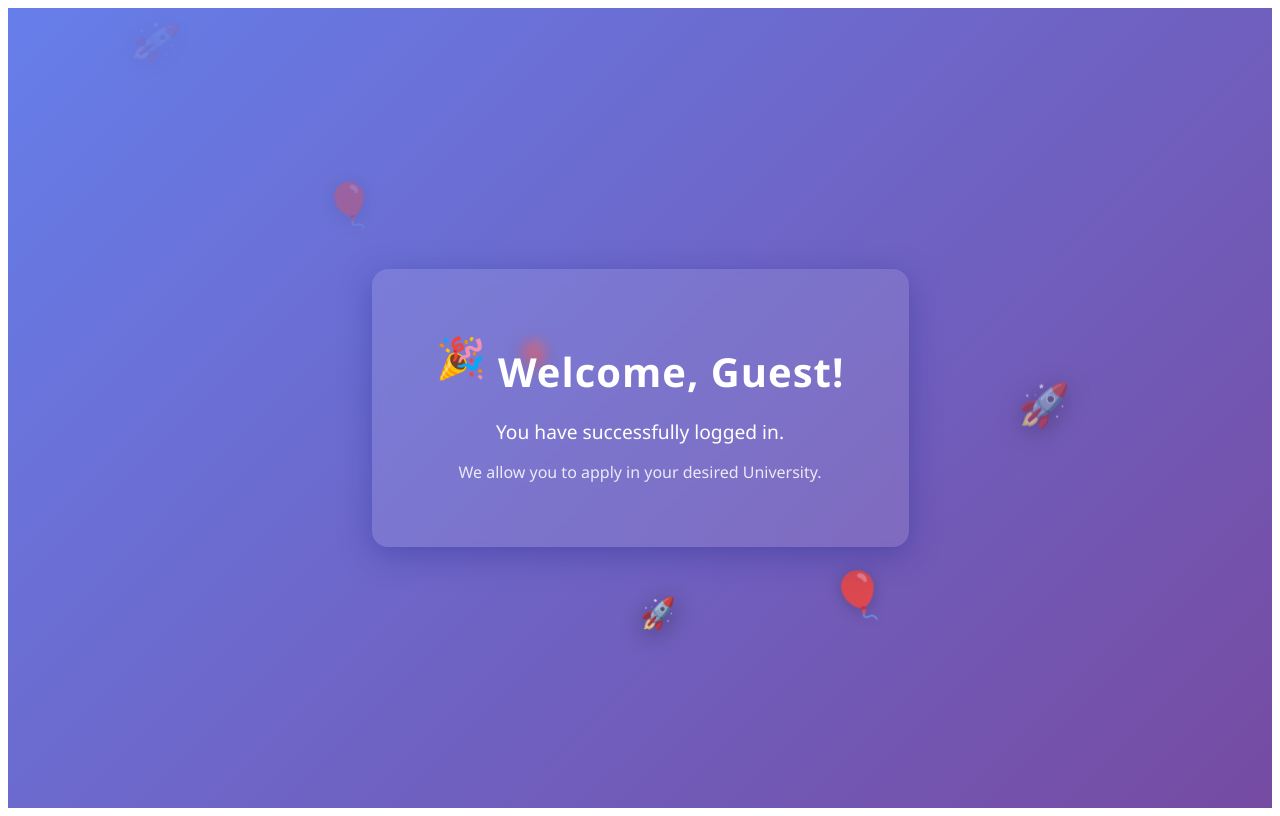
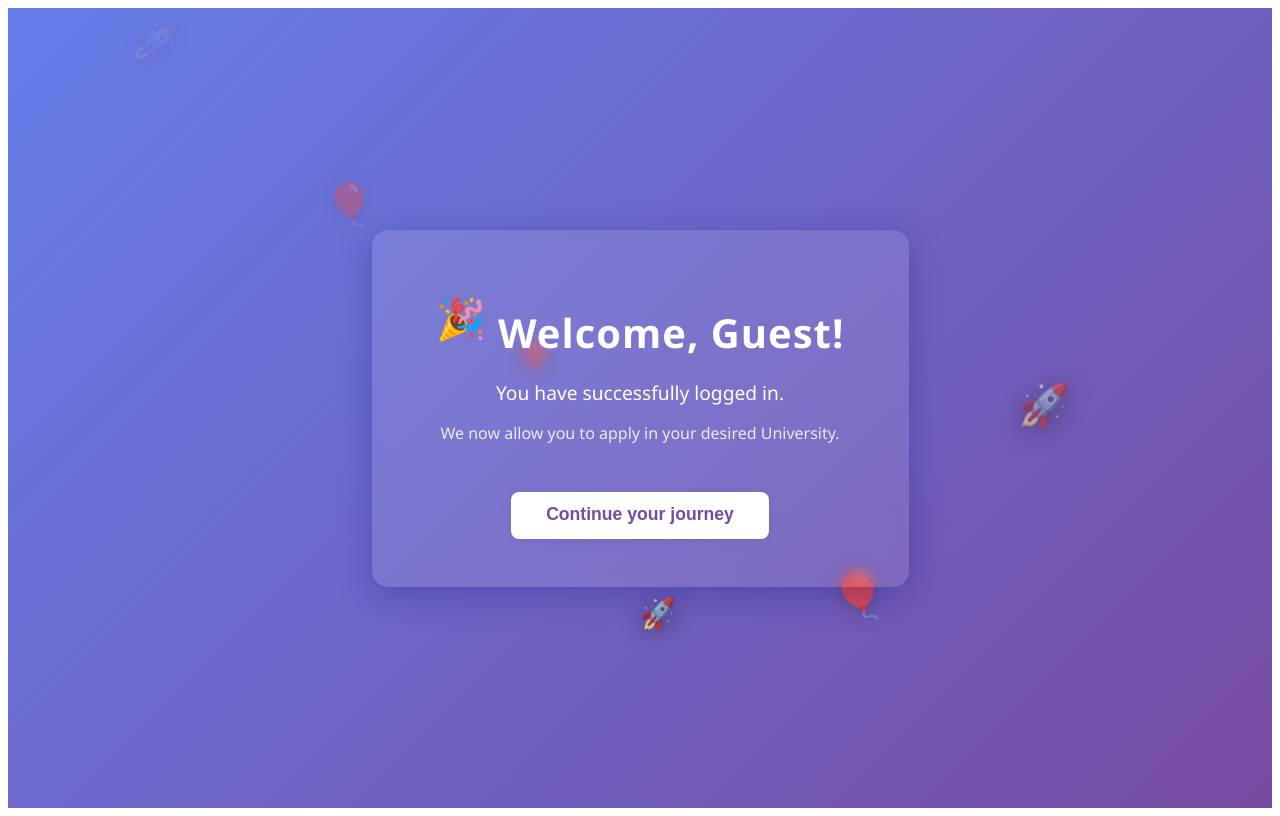
Before and after one commit to 25001502/my-vite-app, a React (Vite) app: page /welcome in a window 1280 px wide. Built offline with nearby package versions, Linux system fonts and the light colour scheme; no server answers.

Commit message:
commit 8

```diff
--- a/src/App.jsx
+++ b/src/App.jsx
@@ -1,6 +1,7 @@
 import { BrowserRouter as Router, Routes, Route } from 'react-router-dom';
 import AuthForm from './AuthForm';
 import Welcome from './pages/Welcome';
+import Application from './pages/Aplication';
 
 function App() {
   return (
@@ -8,6 +9,7 @@ function App() {
       <Routes>
         <Route path="/" element={<AuthForm />} />
         <Route path="/welcome" element={<Welcome />} />
+        <Route path="/Aplication" element={<Application />} />
       </Routes>
     </Router>
   );
--- /dev/null
+++ b/src/pages/Aplication.jsx
@@ -0,0 +1,10 @@
+import React from 'react';
+
+export default function Application() {
+  return (
+    <div style={{ padding: '2rem', textAlign: 'center' }}>
+      <h2>Application Page</h2>
+      <p>Start your university application here!</p>
+    </div>
+  );
+}
--- a/src/pages/Welcome.jsx
+++ b/src/pages/Welcome.jsx
@@ -1,8 +1,9 @@
 import { useAuth } from '../context/AuthContext';
+import { useNavigate } from 'react-router-dom';
 
 export default function Welcome() {
   const { user } = useAuth();
-
+   const navigate = useNavigate();
   // Animated background rockets and balloons
   return (
     <div
@@ -141,8 +142,28 @@ export default function Welcome() {
           You have successfully logged in.
         </p>
         <p style={{ fontSize: '1rem', opacity: 0.85 }}>
-          We allow you to apply in your desired University.
+          We now allow you to apply in your desired University.
         </p>
+
+          <button
+        onClick={() => navigate('/Aplication')}
+        style={{
+          marginTop: '2rem',
+          padding: '0.8rem 2.2rem',
+          background: '#fff',
+          color: '#764ba2',
+          border: 'none',
+          borderRadius: '8px',
+          fontWeight: 700,
+          fontSize: '1.1rem',
+          cursor: 'pointer',
+          boxShadow: '0 2px 8px rgba(31,38,135,0.10)',
+          transition: 'background 0.2s, color 0.2s',
+        }}
+      >
+        Continue your journey
+      </button>
+
       </div>
     </div>
   );
```
